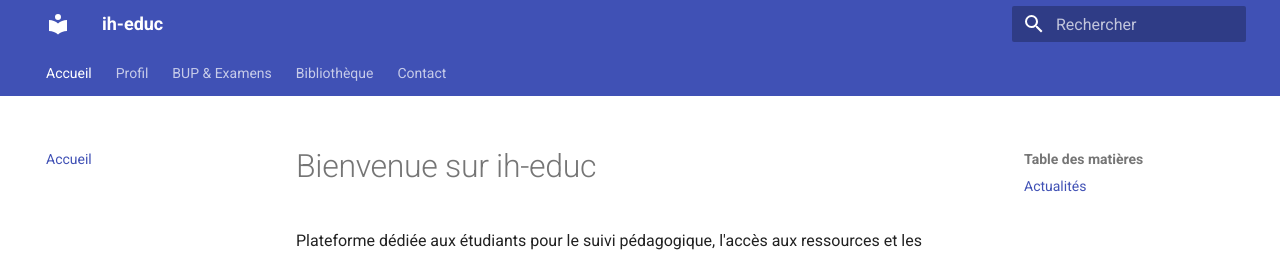
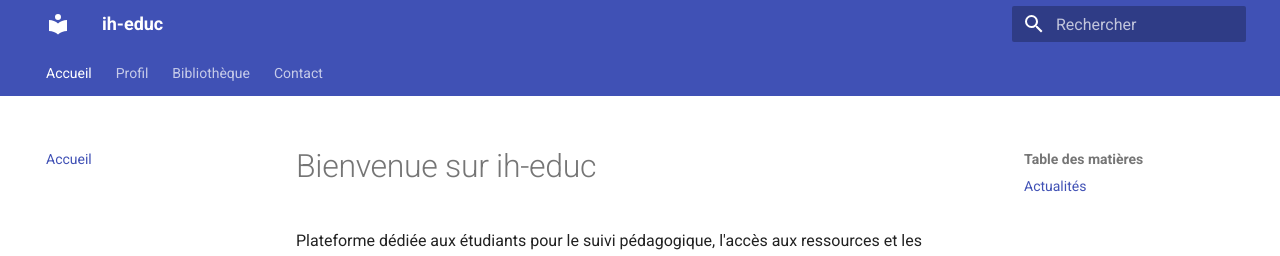
Before and after one commit to iharilaza99/ih-educ, an MkDocs documentation site: the page built from docs/index.md, in a window 1280 px wide. Shown: the top 256 px of the page. Built offline with MkDocs 1.6.1 and Material for MkDocs 9.7.7, drawn with Linux system fonts in a browser that asks for light colours.

Commit message:
Remove BUP & Examens from navigation

```diff
--- a/mkdocs.yml
+++ b/mkdocs.yml
@@ -17,7 +17,6 @@ theme:
 nav:
   - Accueil: index.md
   - Profil: profil/index.md
-  - BUP & Examens: bup/index.md
   - Bibliothèque: bibliotheque/index.md
   - Contact: contact/index.md
 
```
